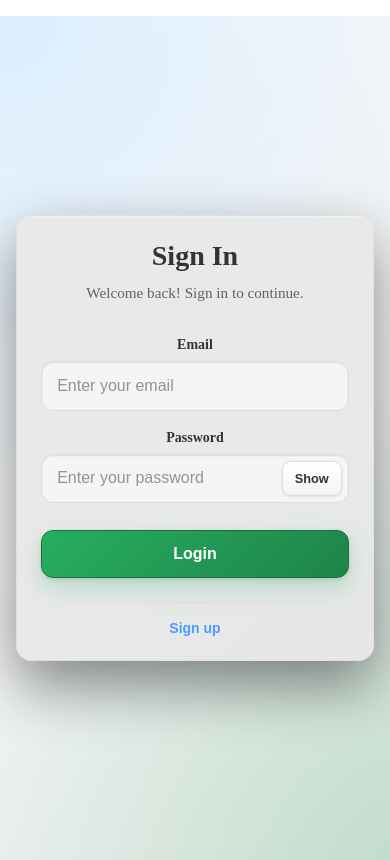
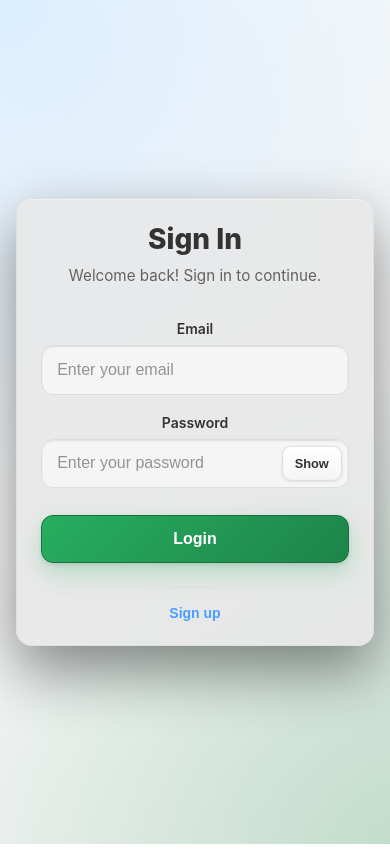
Before and after one commit to niigyanchristian/eunomia-mini-calculator, a React (Vite) app: page / in a window 390 px wide. Built offline with nearby package versions, Linux system fonts and the light colour scheme; the HTML template or start-up script is replaced by a standard one.

Commit message:
fix: visual QA fixes (best effort, 2 attempt(s))

```diff
--- a/src/App.css
+++ b/src/App.css
@@ -26,6 +26,7 @@ body {
   padding: 0;
   overflow-x: hidden;
   width: 100%;
+  font-family: Inter, system-ui, -apple-system, BlinkMacSystemFont, "Segoe UI", sans-serif;
   background-color: var(--app-bg);
   transition: background-color 0.3s ease;
 }
@@ -91,13 +92,19 @@ body {
 }
 
 .app {
+  --app-padding: 2rem;
   max-width: 1200px;
   margin: 0 auto;
-  padding: 2rem;
+  padding: var(--app-padding);
   text-align: center;
   background-color: var(--app-bg);
   min-height: 100vh;
   transition: background-color 0.3s ease;
+}
+
+.app:has(.login-container) {
+  max-width: none;
+  padding: 0;
 }
 
 h1 {
@@ -108,7 +115,7 @@ h1 {
 /* Tablet responsive styles (481px - 768px) */
 @media (max-width: 768px) {
   .app {
-    padding: 1.5rem; /* Moderate padding for tablets */
+    --app-padding: 1.5rem; /* Moderate padding for tablets */
   }
 
   h1 {
@@ -119,7 +126,7 @@ h1 {
 /* Mobile responsive styles (320px - 480px) */
 @media (max-width: 480px) {
   .app {
-    padding: 1rem; /* Compact padding for mobile */
+    --app-padding: 1rem; /* Compact padding for mobile */
   }
 
   h1 {
@@ -130,7 +137,7 @@ h1 {
 /* Extra small mobile devices (<320px) */
 @media (max-width: 320px) {
   .app {
-    padding: 0.75rem; /* Minimal padding for very small screens */
+    --app-padding: 0.75rem; /* Minimal padding for very small screens */
   }
 
   h1 {
@@ -140,16 +147,20 @@ h1 {
 
 /* Safe area insets for notched/rounded-corner devices */
 .app {
-  padding-left: max(env(safe-area-inset-left), 0px);
-  padding-right: max(env(safe-area-inset-right), 0px);
-  padding-bottom: max(env(safe-area-inset-bottom), 0px);
+  padding-left: max(var(--app-padding), env(safe-area-inset-left));
+  padding-right: max(var(--app-padding), env(safe-area-inset-right));
+  padding-bottom: max(var(--app-padding), env(safe-area-inset-bottom));
+}
+
+.app:has(.login-container) {
+  padding: 0;
 }
 
 /* Landscape orientation on mobile */
 @media (max-width: 768px) and (orientation: landscape) {
   .app {
+    --app-padding: 0.5rem;
     min-height: auto;
-    padding: 0.5rem;
   }
 
   h1 {
--- a/src/components/Button.css
+++ b/src/components/Button.css
@@ -12,6 +12,8 @@
  */
 
 .calculator-button {
+  width: 100%;
+  height: 100%;
   font-size: 1.5rem;
   font-weight: 600;
   padding: 1.25rem;
--- a/src/components/Calculator.css
+++ b/src/components/Calculator.css
@@ -11,6 +11,7 @@
  */
 
 .calculator {
+  width: min(100%, 320px);
   max-width: 320px;
   margin: 0 auto;
   padding: 1rem;
@@ -52,18 +53,22 @@
 .button-grid {
   display: grid;
   grid-template-columns: repeat(4, 1fr);
+  grid-auto-rows: minmax(4.375rem, auto);
   gap: 0.5rem;
 }
 
-.button-grid .wide {
-  grid-column: span 2;
+.button-grid .zero-button {
+  grid-column: span 3;
+}
+
+.button-grid .equals-button {
+  grid-row: span 2;
 }
 
 /* Tablet responsive styles (481px - 768px) */
 @media (max-width: 768px) {
   .calculator {
     max-width: 100%; /* Full width on tablets */
-    width: 100%;
     padding: 1rem;
   }
 
@@ -76,7 +81,6 @@
 @media (max-width: 480px) {
   .calculator {
     max-width: 100%; /* Full width on mobile */
-    width: 100%;
     padding: 0.75rem; /* Reduced padding for space optimization */
     border-radius: 8px;
   }
@@ -89,6 +93,7 @@
   }
 
   .button-grid {
+    grid-auto-rows: minmax(3.75rem, auto);
     gap: 0.5rem; /* Optimized spacing for mobile */
   }
 }
@@ -106,6 +111,7 @@
   }
 
   .button-grid {
+    grid-auto-rows: minmax(3.25rem, auto);
     gap: 0.375rem; /* Minimal gaps to fit all buttons */
   }
 }
@@ -118,6 +124,7 @@
   }
 
   .button-grid {
+    grid-auto-rows: minmax(2.75rem, auto);
     gap: 0.25rem;
   }
 
--- a/src/components/Calculator.tsx
+++ b/src/components/Calculator.tsx
@@ -147,8 +147,8 @@ export function Calculator() {
     'C', '\u00f7', '\u00d7', '-',
     '7', '8', '9', '+',
     '4', '5', '6', '=',
-    '1', '2', '3', '.',
-    '0',
+    '1', '2', '3',
+    '0', '.',
   ]
 
   const getButtonClass = (label: string): string => {
@@ -194,7 +194,7 @@ export function Calculator() {
             key={label}
             label={label}
             onClick={() => handleButtonClick(label)}
-            className={[label === '0' ? 'wide' : '', getButtonClass(label)].filter(Boolean).join(' ')}
+            className={[label === '0' ? 'zero-button' : '', getButtonClass(label)].filter(Boolean).join(' ')}
           />
         ))}
       </div>
--- a/src/components/Signup.tsx
+++ b/src/components/Signup.tsx
@@ -31,7 +31,9 @@ export function Signup({ onSignup, onGoToLogin }: SignupProps) {
   return (
     <div className="login-container">
       <div className="login-card">
-        <h2 className="login-title">Sign Up</h2>
+        <div className="login-header">
+          <h2 className="login-title">Sign Up</h2>
+        </div>
         <form className="login-form" onSubmit={handleSubmit}>
           <div className="login-field">
             <label htmlFor="email" className="login-label">Email</label>
```
